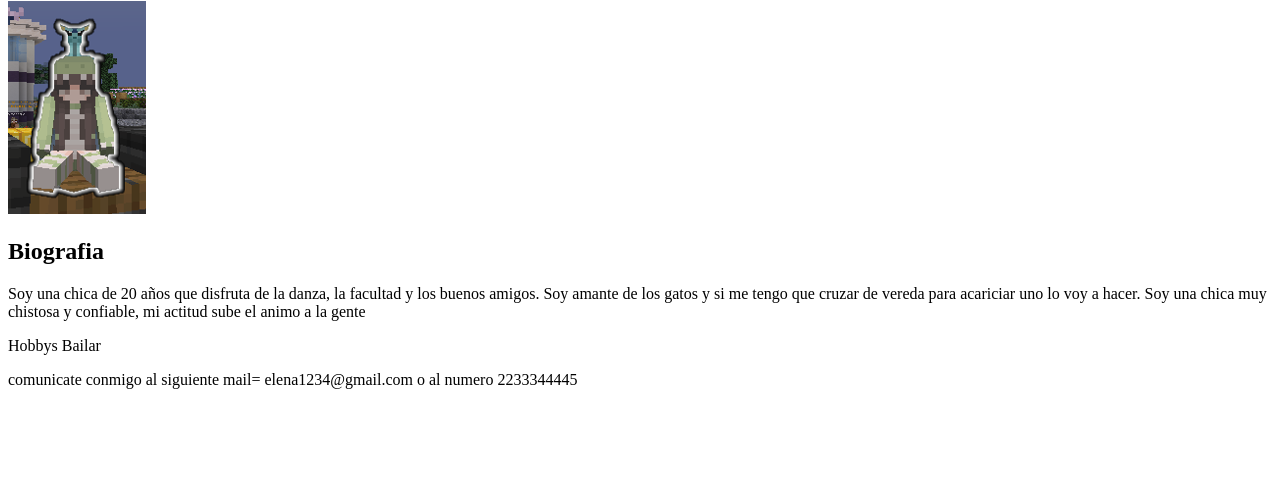
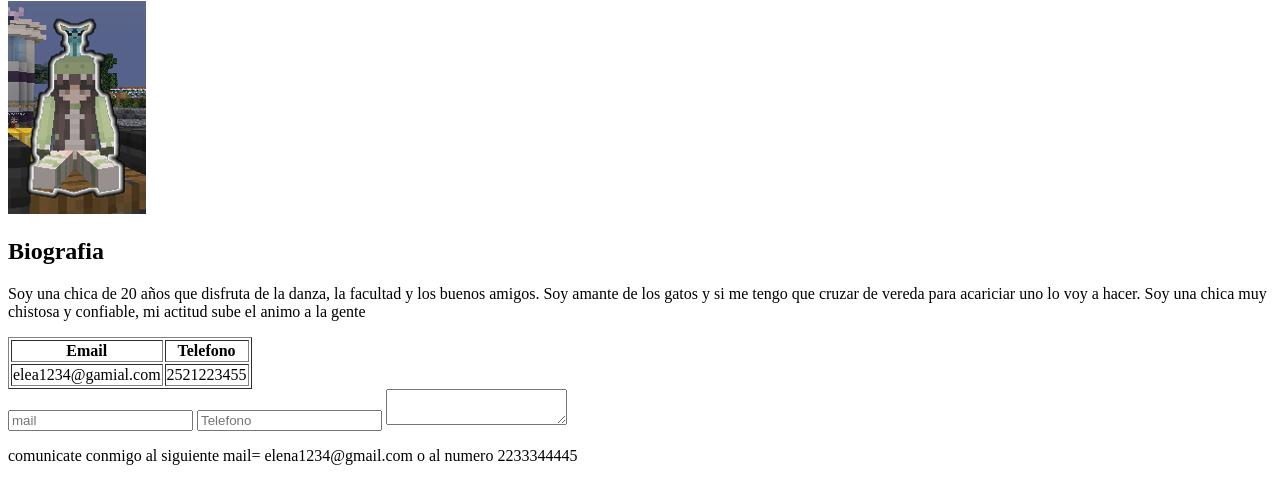
Before and after one commit to eleemoyano/perfil-usuario-HTML, a plain HTML site: page index.html in a window 1280 px wide. Shown: the part 79-582 px from the top of the page. Drawn offline with Linux system fonts and the light colour scheme.

Commit message:
al fin termine

```diff
--- a/index.html
+++ b/index.html
@@ -19,19 +19,29 @@
             <p> Soy una chica de 20 años que disfruta de la danza, la facultad y los buenos amigos. Soy amante de los gatos y si me tengo que cruzar de vereda para acariciar uno lo voy a hacer. Soy una chica muy chistosa y confiable, mi actitud sube el animo a  la gente</p>
 
         </article>
+        <table border="1">
             <thead>
                 <tr>
-                <th>Hobbys</th>
+                    <th>Email</th>
+                    <th>Telefono</th>
+                </tr>
 
-            </tr>
             </thead>
             <tbody>
                 <tr>
-                <td>
-                    Bailar
-                </td>
+                    <td>elea1234@gamial.com</td>
+                    <td>2521223455</td>
                 </tr>
             </tbody>
+        </table>
+
+        <form>
+            <input placeholder="mail">
+            <input placeholder="Telefono">
+            <textarea placeholder="biografia">
+
+            </textarea>
+        </form>
     </main>
     <footer>
         <p> comunicate conmigo al siguiente mail= elena1234@gmail.com o al numero 2233344445</p>
```
Lines whose indentation alone changed are shown as unchanged.
